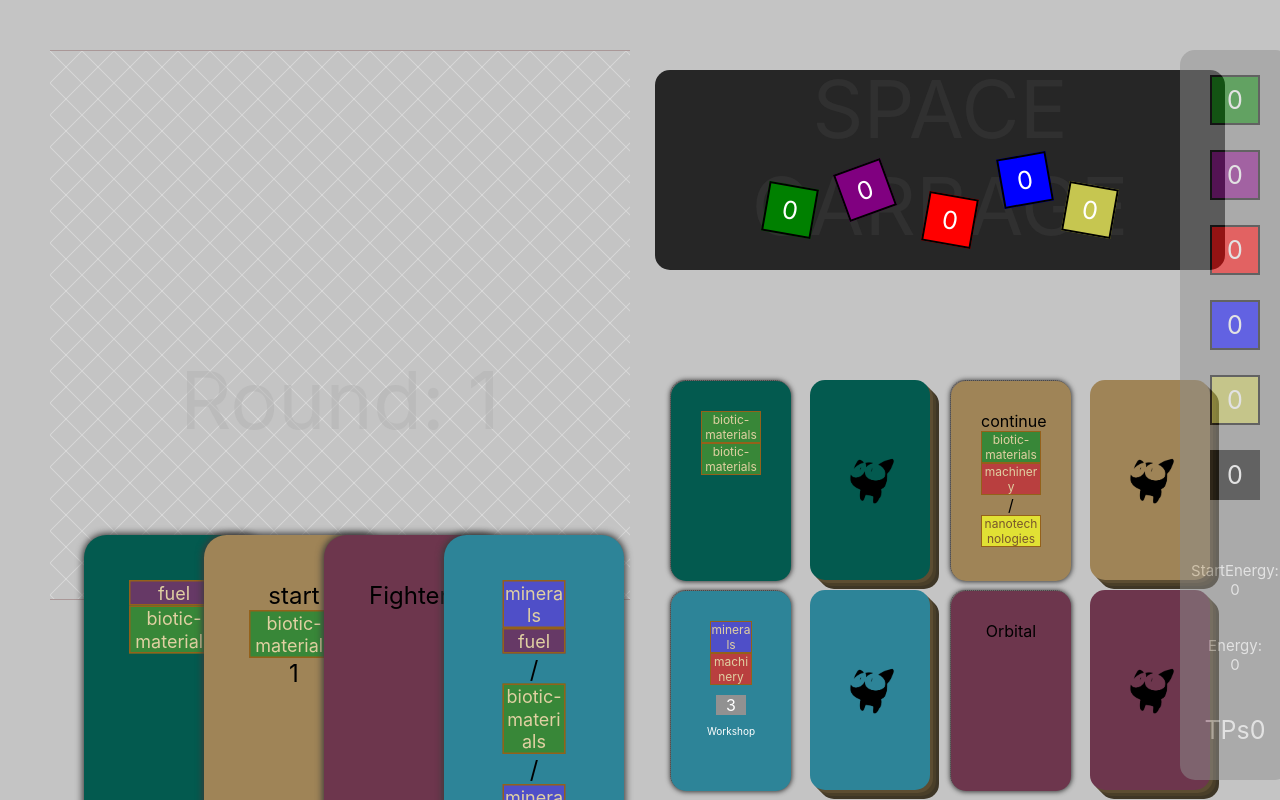
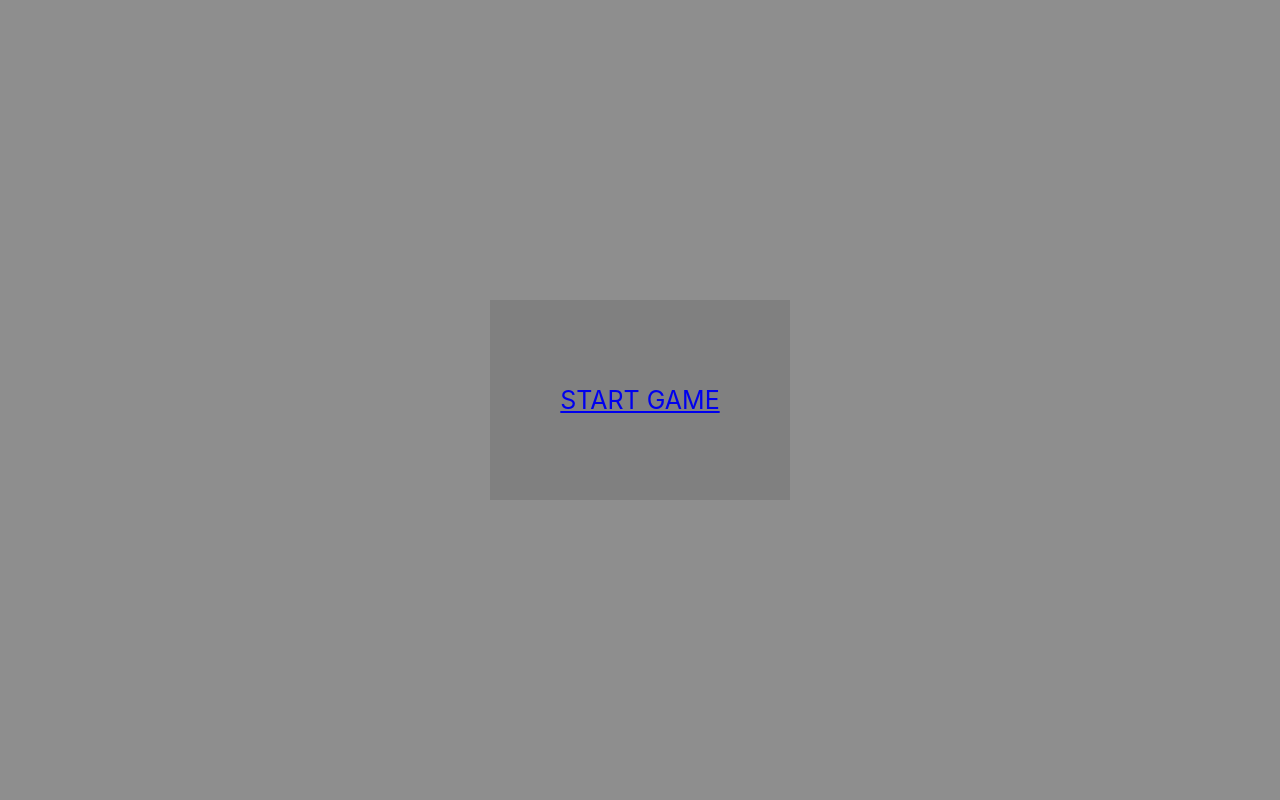
Before and after one commit to Igmat/SpaceExpatriateReact, a React (Create React App) app: page / in a window 1280 px wide. Built offline with nearby package versions, Linux system fonts and the light colour scheme.

Commit message:
feat: add StartWindow

```diff
--- a/package.json
+++ b/package.json
@@ -14,6 +14,7 @@
     "mobx-react-lite": "^4.0.3",
     "react": "^18.2.0",
     "react-dom": "^18.2.0",
+    "react-router-dom": "^6.16.0",
     "react-scripts": "5.0.1",
     "typescript": "^4.9.5",
     "web-vitals": "^2.1.4"
--- a/src/App/index.tsx
+++ b/src/App/index.tsx
@@ -3,8 +3,10 @@ import { Player } from "../Player";
 import "./App.css";
 import { useModalWrapper } from "../components/ModalWindow";
 import { ControlPanel } from "../ControlPanel";
+import { Outlet } from "react-router-dom";
 
 function App() {
+  /*
  return useModalWrapper((
     <div className="App">
       <div className="board">
@@ -15,7 +17,9 @@ function App() {
       </div>
       <ControlPanel/>
     </div>
-  ));
+  ));*/
+ return <Outlet />
+
 
 
 }
--- a/src/Board/ResourcesDeck/index.tsx
+++ b/src/Board/ResourcesDeck/index.tsx
@@ -3,7 +3,7 @@ import { RoundManager } from "../../Rules/RoundManager";
 import { ActionManager } from "../../Rules/ActionManager";
 import { observer } from "mobx-react-lite";
 import { ResourcesModel } from "../../Rules/ResourcesModel";
-
+import { NavLink } from "react-router-dom";
 interface ResourcesDeckProps {
   round: RoundManager;
   action: ActionManager;
@@ -14,6 +14,7 @@ export const ResourcesDeck = observer((props: ResourcesDeckProps) => {
 
   return (
     <div className={styles.container}>
+       <NavLink to="/"> <div className={styles.startBtn}>END GAME</div></NavLink>
       <div className={styles.garbage}>
 
        <div className={styles.biotic}>
--- /dev/null
+++ b/src/components/StartWindow/StartWindow.module.scss
@@ -0,0 +1,28 @@
+.wrapper{
+    width: 100vw;
+    height: 100vh;
+    background-color: rgb(0, 0, 0, 0.2);
+    display: flex;
+    align-items: center;
+    justify-content: center;
+    & .startBtn {
+background-color: gray;
+width: 300px;
+height: 200px;
+display: flex;
+align-items: center;
+justify-content: center;
+font-size: 25px;
+cursor: pointer;
+    }
+    & .testBtn {
+        background-color: rgb(164, 49, 49);
+width: 300px;
+height: 200px;
+display: flex;
+align-items: center;
+justify-content: center;
+font-size: 25px;
+cursor: pointer;
+    }
+}
--- /dev/null
+++ b/src/components/StartWindow/index.tsx
@@ -0,0 +1,10 @@
+import styles from './StartWindow.module.scss'
+import { NavLink } from "react-router-dom";
+export const StartWindow = () => {
+
+    return (
+        <div className={styles.wrapper}>
+          <NavLink to="/game"> <div className={styles.startBtn}>START GAME</div></NavLink>
+        </div>
+    )
+}
--- /dev/null
+++ b/src/components/TestGamePage/index.tsx
@@ -0,0 +1,19 @@
+
+import { Board } from "../../Board";
+import { Player } from "../../Player";
+import { useModalWrapper } from "../../components/ModalWindow";
+import { ControlPanel } from "../../ControlPanel";
+
+export const GamePage = () => {
+ return useModalWrapper((
+    <div className="App">
+      <div className="board">
+        <Board />
+      </div>
+      <div className="player">
+        <Player />
+      </div>
+      <ControlPanel/>
+    </div>
+  ));
+}
--- a/src/index.tsx
+++ b/src/index.tsx
@@ -1,16 +1,52 @@
-import React from 'react';
-import ReactDOM from 'react-dom/client';
-import './index.css';
-import App from './App';
-import reportWebVitals from './reportWebVitals';
+import React from "react";
+import ReactDOM from "react-dom/client";
+import "./index.css";
+import App from "./App";
+import reportWebVitals from "./reportWebVitals";
+import {
+  createBrowserRouter,
+  RouterProvider,
+  Routes,
+  Route,
+} from "react-router-dom";
+import { StartWindow } from "./components/StartWindow";
+import { GamePage } from "./components/TestGamePage";
+import { BrowserRouter } from 'react-router-dom';
+/*
+const router = createBrowserRouter([
+  {
+    path: "/",
+    element: <App />,
+    children: [
+      {
+        path: "/",
+      element: <StartWindow /> },
+      {
+        path: "/game",
+        element: <GamePage />,
+      },
+
+
+    ],
+  },
+]);*/
 
 const root = ReactDOM.createRoot(
-  document.getElementById('root') as HTMLElement
+  document.getElementById("root") as HTMLElement
 );
 root.render(
   <React.StrictMode>
-    <App />
- </React.StrictMode>
+      <BrowserRouter>
+      <Routes>
+      <Route path="/" element={<App />}>
+        <Route index element={<StartWindow/>} />
+        <Route path="game" element={<GamePage />} />
+      </Route>
+    </Routes>
+      </BrowserRouter>
+    {/* <RouterProvider router={router} />*/}
+
+  </React.StrictMode>
 );
 
 reportWebVitals();
```
Also changed, not shown: 1 other file (tests, documents, lock files or other folders).
